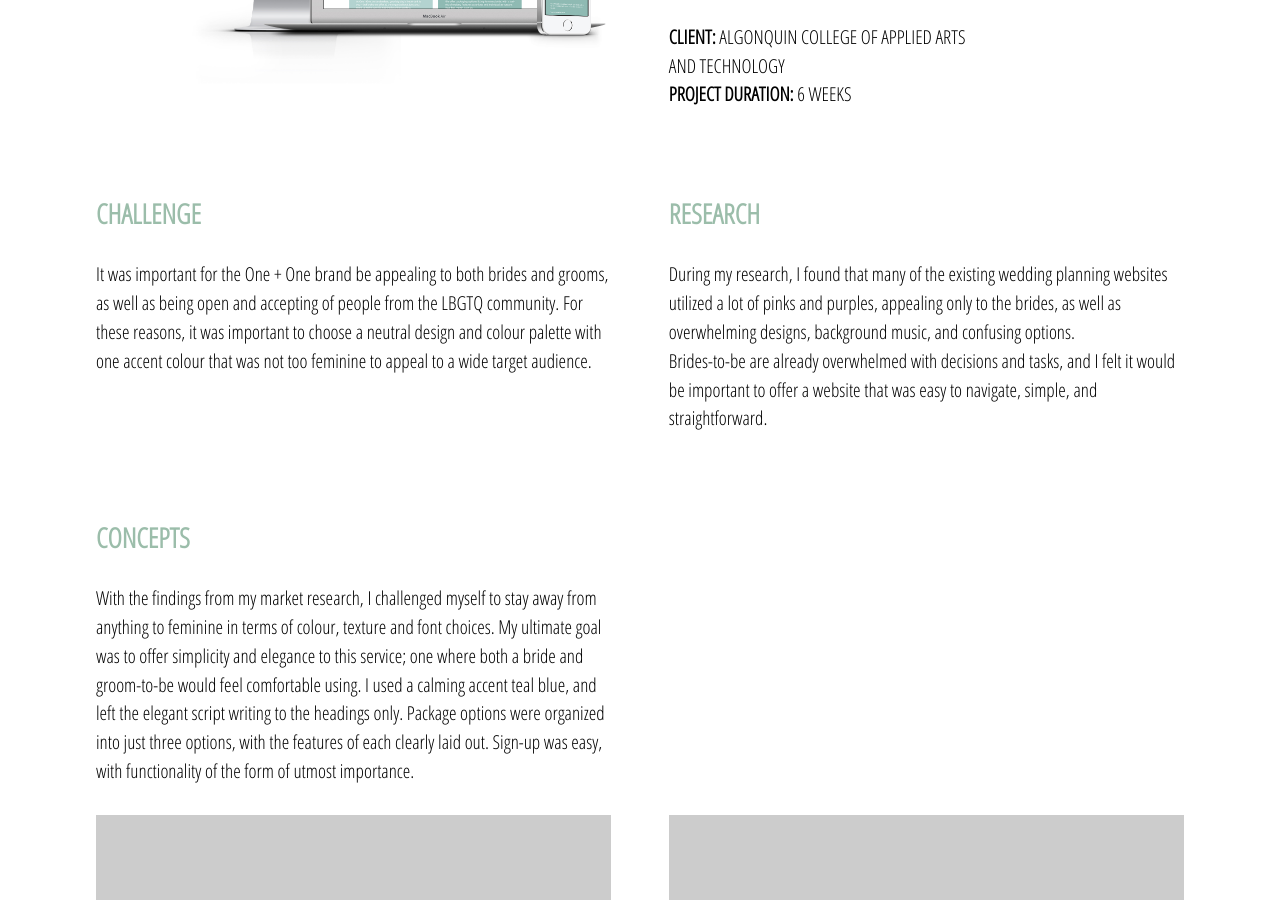
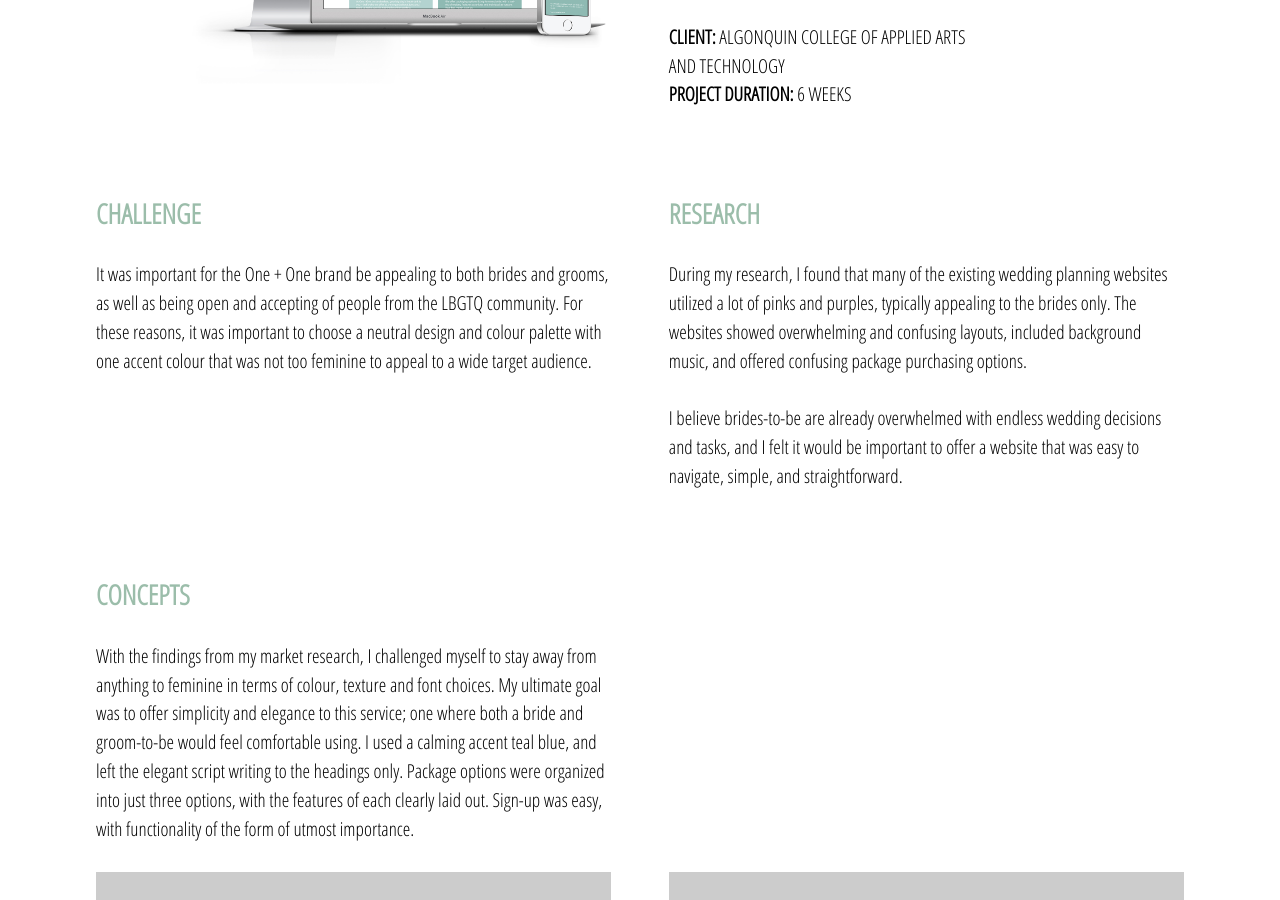
Before and after one commit to kaybow/kaybow.design, a Jekyll site: the page built from one-plus-one.html, in a window 1280 px wide and 900 px high, scrolled down 588 px. Built offline with Jekyll 4.4.1, drawn with Linux system fonts in a browser that asks for light colours.

Commit message:
Fixing typos

```diff
--- a/one-plus-one.html
+++ b/one-plus-one.html
@@ -31,7 +31,7 @@ title: One Plus One Wedding Website
 
       <div class="unit xs-1 s-1 m-1 l-1-2 gutter">
         <h3>RESEARCH</h3>
-        <p>During my research, I found that many of the existing wedding planning websites utilized a lot of pinks and purples, appealing only to the brides, as well as overwhelming designs, background music, and confusing options.<br>Brides-to-be are already overwhelmed with decisions and tasks, and I felt it would be important to offer a website that was easy to navigate, simple, and straightforward.</p>
+        <p>During my research, I found that many of the existing wedding planning websites utilized a lot of pinks and purples, typically appealing to the brides only. The websites showed overwhelming and confusing layouts, included background music, and offered confusing package purchasing options.<br><br>I believe brides-to-be are already overwhelmed with endless wedding decisions and tasks, and I felt it would be important to offer a website that was easy to navigate, simple, and straightforward.</p>
       </div>
     </div>
 
```
